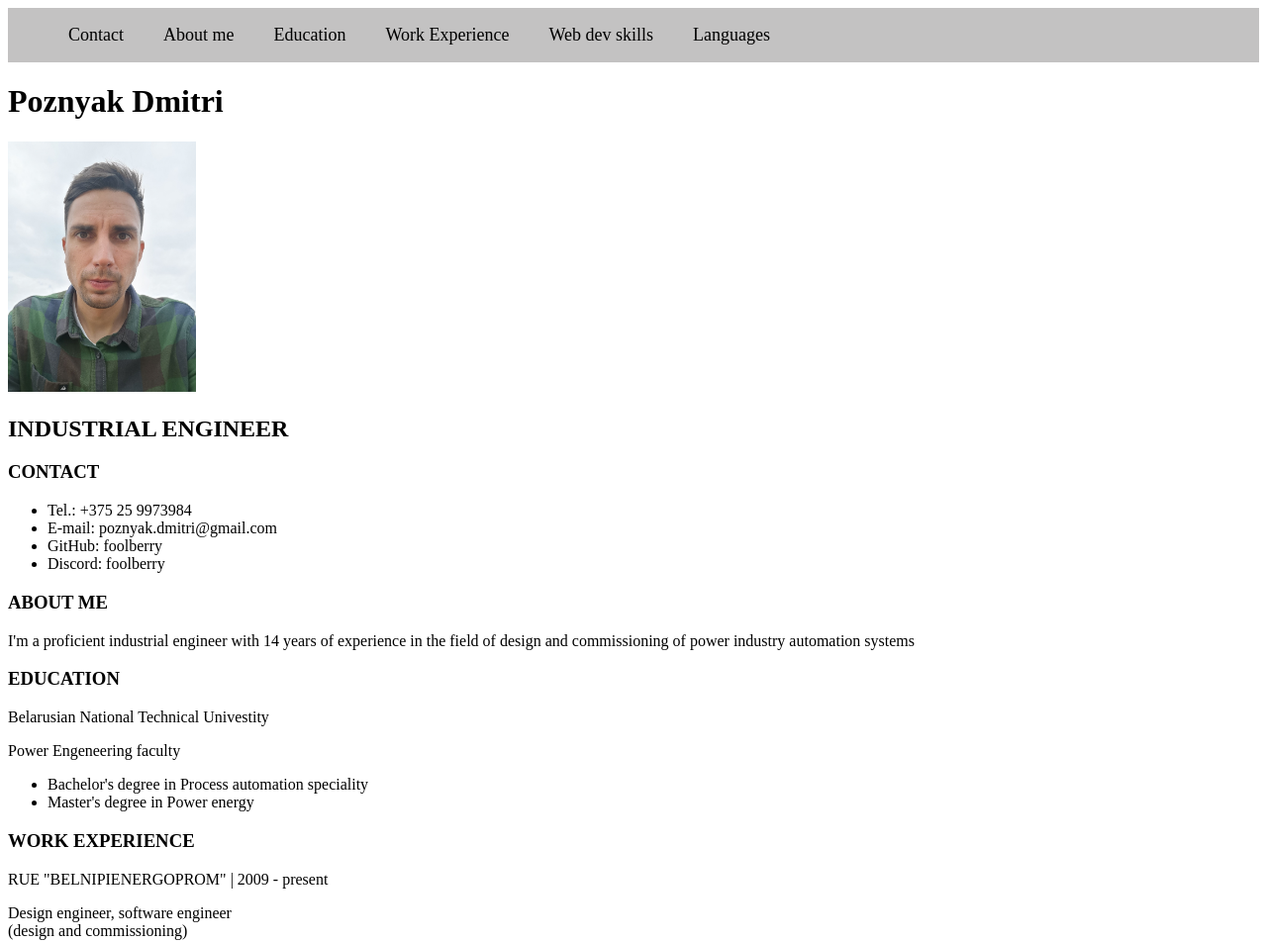
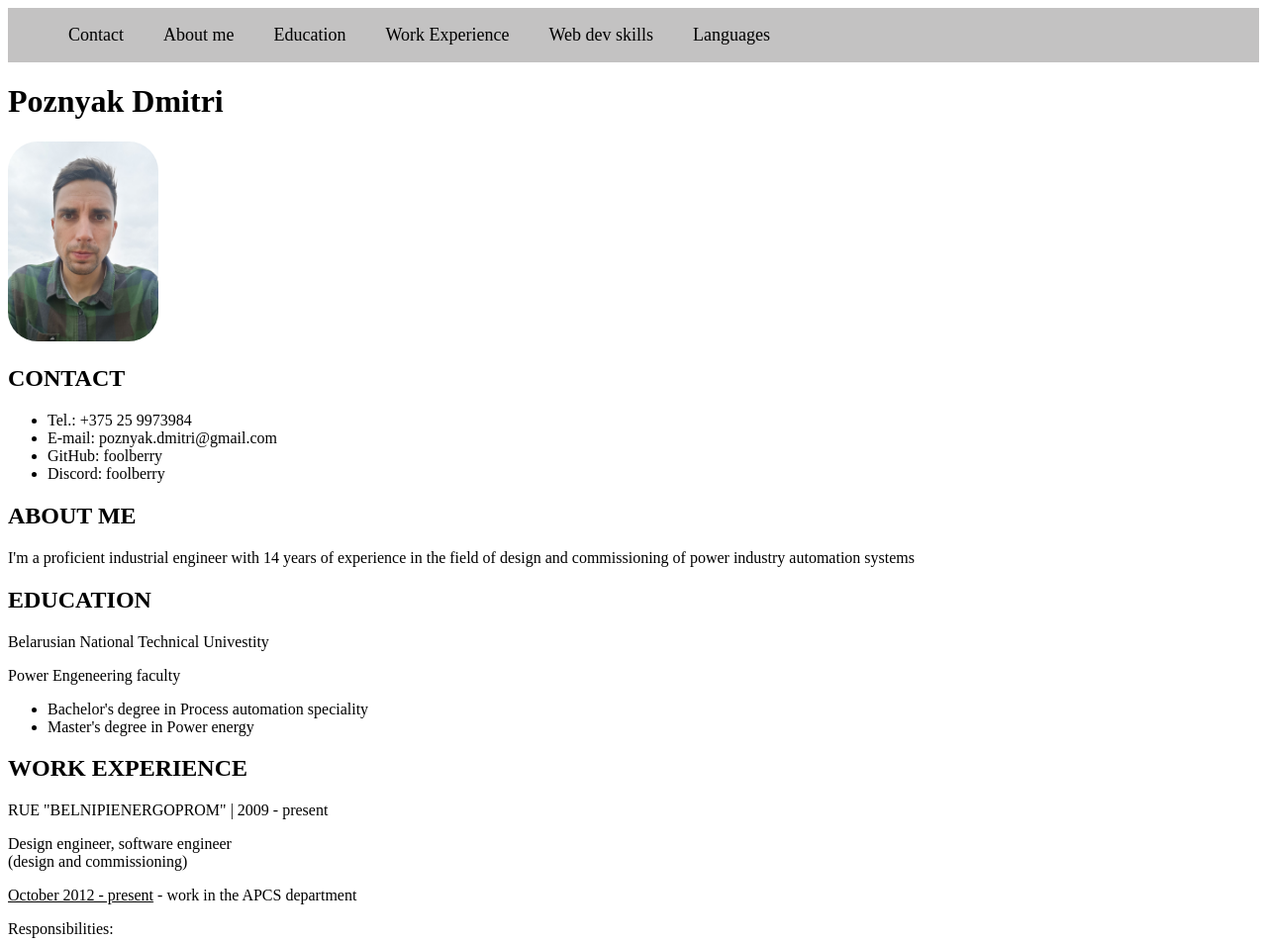
Before and after one commit to foolberry/rsschool-cv, a plain HTML site: page index.html in a window 1280 px wide. Shown: the top 953 px of the page at 99% size. Drawn offline with Linux system fonts and the light colour scheme.

Commit message:
feat: some more corrections

```diff
--- a/index.html
+++ b/index.html
@@ -8,6 +8,7 @@
 </head>
 <body>
 <header class="header">
+<div class="container">
 <nav class="nav">
 <ul class="nav-list">
     <li class="nav-item"><a class="nav-link" href="#contact">Contact</a></li>
@@ -18,16 +19,16 @@
     <li class="nav-item"><a class="nav-link" href="#lang">Languages</a></li>
 </ul>
 </nav>
+</div>
 </header>
 <main class="main">
+    <div class="container">
     <h1>Poznyak Dmitri</h1>
 
-    <img src="https://foolberry.github.io/rsschool-cv/cv-foolberry.jpg" alt="Photo Poznyak Dmitri" width=15%>
-
-    <h2>INDUSTRIAL ENGINEER</h2>
+    <img src="cv-foolberry.jpg" alt="Photo Poznyak Dmitri">
 
 
-    <h3 id="contact">CONTACT</h3>
+    <h2 id="contact">CONTACT</h2>
 <ul>
 <li>Tel.: +375 25 9973984</li>
 
@@ -39,12 +40,12 @@
 </ul>
 
 
-<h3 id="about">ABOUT ME</h3>
+<h2 id="about">ABOUT ME</h2>
 
 <p>I'm a proficient industrial engineer with 14 years of experience in the field of design
     and commissioning of power industry automation systems</p>
 
-<h3 id="education">EDUCATION</h3>
+<h2 id="education">EDUCATION</h2>
 
 <p>Belarusian National Technical Univestity</p>
 
@@ -57,7 +58,7 @@
 <li>Master's degree in Power energy</li>
 </ul>
 
-<h3 id="experience">WORK EXPERIENCE</h3>
+<h2 id="experience">WORK EXPERIENCE</h2>
 
 <p>RUE "BELNIPIENERGOPROM" | 2009 - present</p>
 
@@ -96,18 +97,21 @@ Rittal, Phoenix Contact, Eltek, Socomec.</p>
     <li>assignment to the plant for the manufacture of instrumentation panels</li>
 </ul>
 
-<h3 id="skills">WEB DEV SKILLS</h3>
+<h2 id="skills">WEB DEV SKILLS</h2>
 <p>I have basic knowleadge of HTML, CSS and JS (self-study)</p>
 
-<h3 id="lang">LANGUAGES</h3>
+<h2 id="lang">LANGUAGES</h2>
 <ul>
 <li>English - B1</li>
 <li>Belarusian - native</li>
 <li>Russian - native</li>
 </ul>
+    </div>
 </main>
 <footer class="footer">
+    <div class="container">
 <p>footer</p>
+    </div>
 </footer>
 </body>
 </html>
--- a/style.css
+++ b/style.css
@@ -4,11 +4,13 @@ html{
 * {
     box-sizing: border-box;
 }
+.container {
+    max-width: 1440px;
+    margin: 0 auto;
+}
 .header {
     border: 1px solid rgb(195, 194, 194);
     background-color: rgb(195, 194, 194);
-
-
 }
 .main {
     border: 1px;
@@ -33,3 +35,7 @@ html{
     font-size: 18px;
     color: black;
 }
+img {
+    width: 12%;
+    border-radius: 30px;
+}
```
